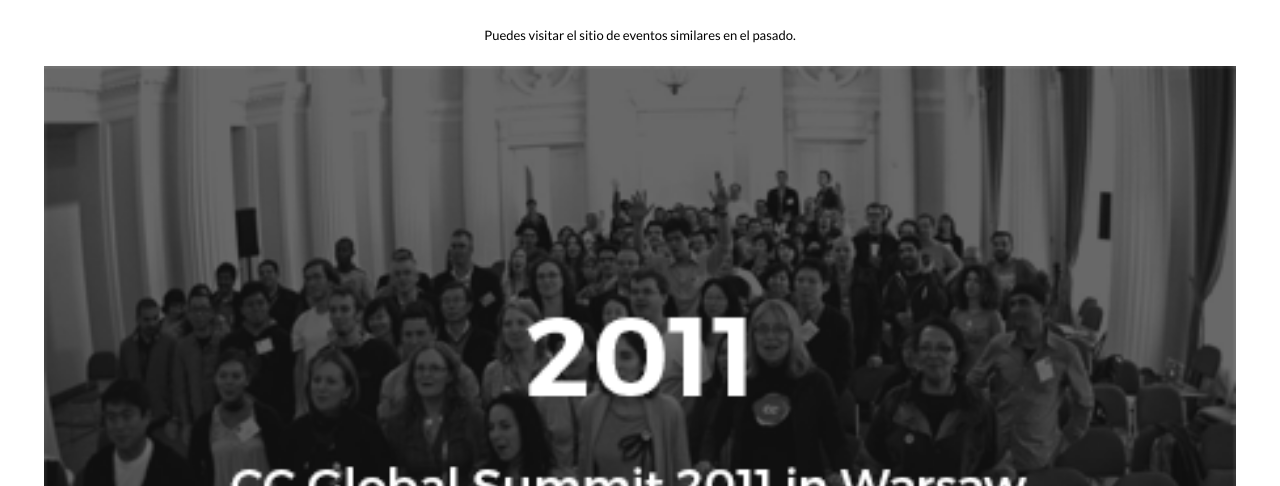
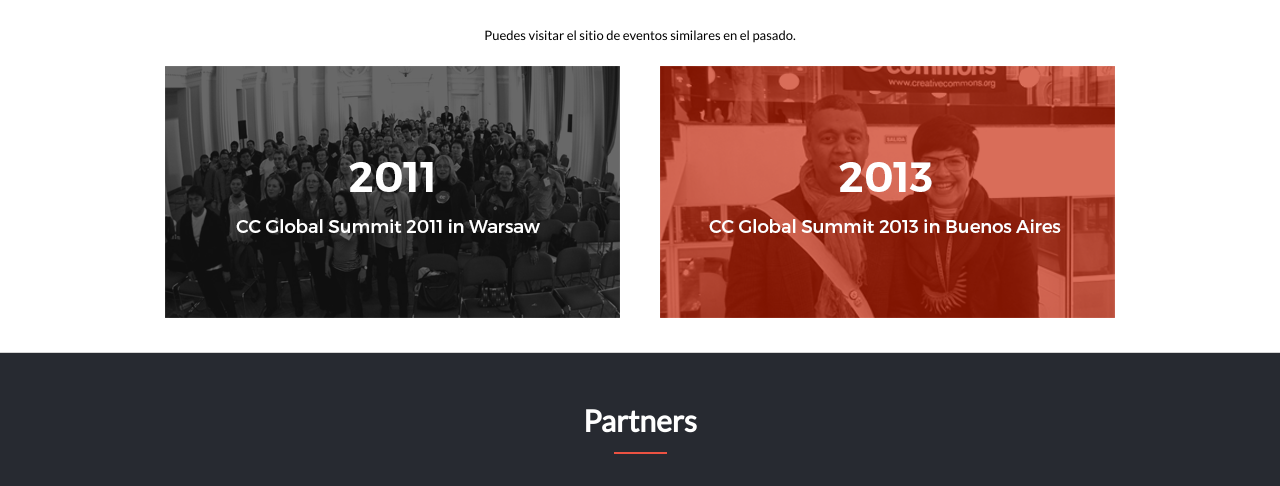
Before and after one commit to rbanos-mv/capstone-1-expo, a website: page about.html in a window 1280 px wide. Shown: the part 726-1212 px from the top of the page. Drawn offline with Linux system fonts and the light colour scheme; a web font is replaced by a local one.

Commit message:
Adapt about-previous for desktop

```diff
--- a/about.html
+++ b/about.html
@@ -62,6 +62,7 @@
         <p class="about-event-paragraph">
           Puedes visitar el sitio de eventos similares en el pasado.
         </p>
+        <div class="about-prev-group">
           <img
             class="about-prev-img"
             src="resources/images/about-2011.png"
@@ -72,6 +73,7 @@
             src="resources/images/about-2013.png"
             alt=""
           />
+        </div>
       </section>
       <section id="about-partners" class="section about-partners">
         <h2 class="section-title">Partners</h2>
--- a/resources/scss/styles.scss
+++ b/resources/scss/styles.scss
@@ -406,6 +406,14 @@
   margin-top: -24px;
 }
 
+.about-prev-group {
+  display: flex;
+  flex-direction: row;
+  flex-wrap: wrap;
+  align-items: center;
+  justify-content: space-around;
+}
+
 .about-prev-img {
   width: 100%;
   padding: 10px 20px;
@@ -593,4 +601,9 @@
   .story {
     width: 50%;
   }
+
+  .about-prev-img {
+    width: 50%;
+    // padding: 10px 20px;
+  }
 }
```
Also changed, not shown: resources/css/styles.min.css, 1 other file. Lines whose indentation alone changed are shown as unchanged.
